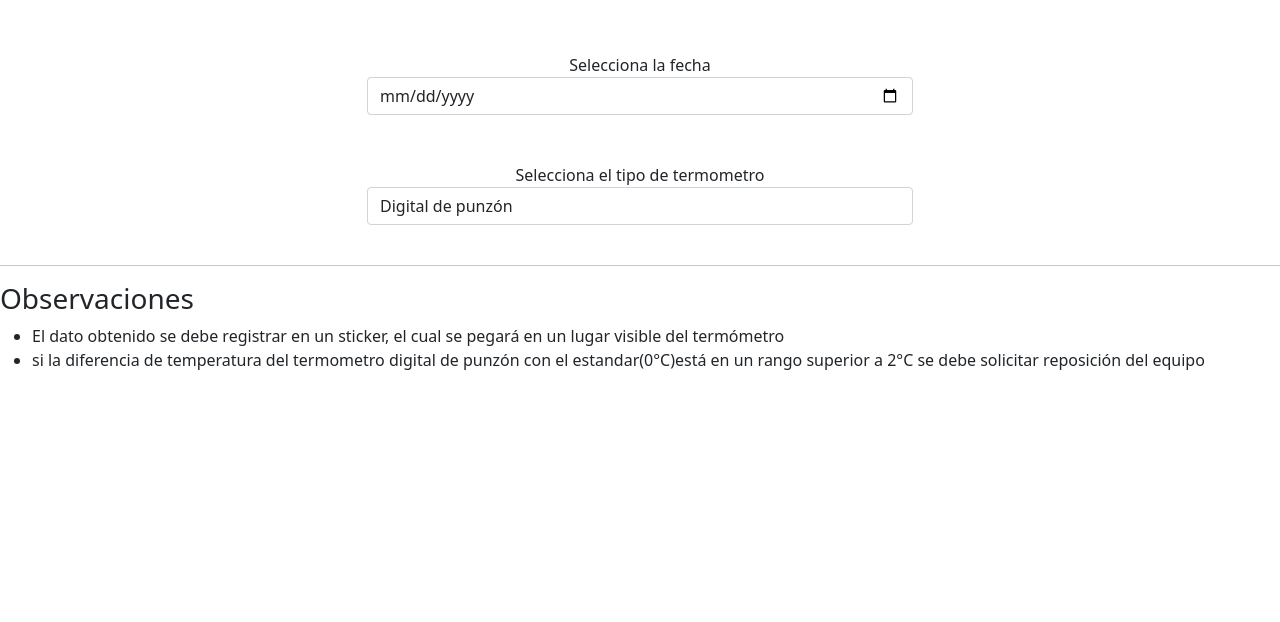
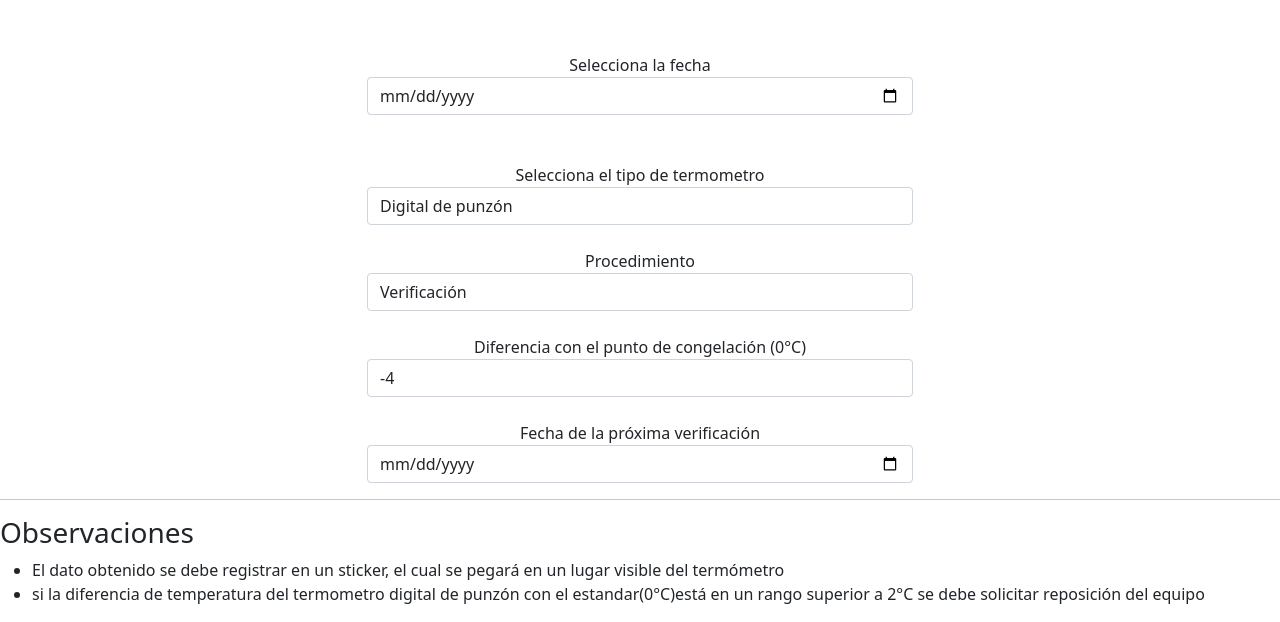
Before and after one commit to jorgeazapata/termometro, a plain HTML site: page index.html in a window 1280 px wide. Shown: the part 251-873 px from the top of the page. Before the commit the page ends 800 px from the top, so only its background shows below. Drawn offline with nearby package versions, Linux system fonts and the light colour scheme.

Commit message:
nextdate and temperature

```diff
--- a/index.html
+++ b/index.html
@@ -29,9 +29,7 @@
                             <input class="form-control" type="date" name="fecha" required>
                         </div>
                     </div>
-
                     <br><br>
-
                     <div class="row-p2">
                         <div class="col col-6">
                             <label for="name">Selecciona el tipo de termometro</label>
@@ -39,6 +37,62 @@
 								<option>Digital de punzón</option>
 								<option>Analogo de punzón</option>
 							</select>  <br>
+                        </div>
+                    </div>
+                    <div class="row-p2">
+                        <div class="col col-6">
+                            <label for="name">Procedimiento</label>
+                            <select type="text" class="form-control" name="tipodetermometro" required>
+								<option>Verificación</option>
+								<option>Ajuste</option>
+							</select>  <br>
+                        </div>
+                    </div>
+                    <div class="row-p2">
+                        <div class="col col-6">
+                            <label for="name">Diferencia con el punto de congelación (0°C)</label>
+                            <select type="text" class="form-control" name="tipodetermometro" required>
+								<option>-4</option>
+								<option>-3</option>
+								<option>-2</option>
+								<option>-1</option>
+								<option>-0.9</option>
+								<option>-0.8</option>
+								<option>-0.7</option>
+								<option>-0.6</option>
+								<option>-0.5</option>
+								<option>-0.4</option>
+								<option>-0.3</option>
+								<option>-0.2</option>
+								<option>-0.1</option>
+								<option>0</option>
+								<option>0.1</option>
+								<option>0.2</option>
+								<option>0.3</option>
+								<option>0.4</option>
+								<option>0.5</option>
+								<option>0.6</option>
+								<option>0.7</option>
+								<option>0.8</option>
+								<option>0.9</option>
+								<option>1.0</option>
+								<option>1.1</option>
+								<option>1.2</option>
+								<option>1.3</option>
+								<option>1.4</option>
+								<option>1.5</option>
+								<option>1.6</option>
+								<option>1.7</option>
+								<option>1.8</option>
+								<option>1.9</option>
+								<option>2.0</option>
+							</select>  <br>
+                        </div>
+                    </div>
+                    <div class="row-p2">
+                        <div class="col col-6">
+                            <label for="name">Fecha de la próxima verificación</label>
+                            <input class="form-control" type="date" name="fechaproxiver" required>
                         </div>
                     </div>
                 </form>
```
